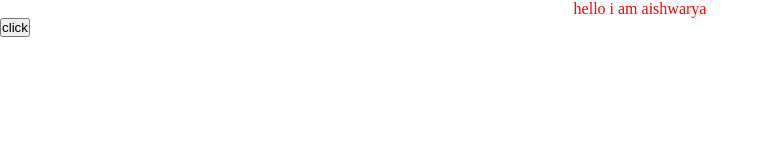
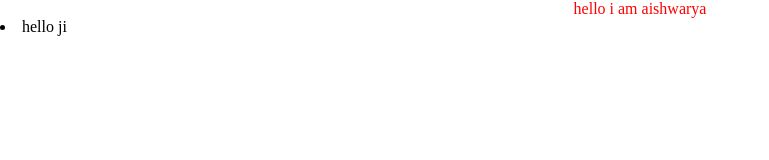
Before and after one commit to Aishwarya-kamati/local, a plain HTML site: page index.html in a window 1280 px wide. Shown: the whole page, without its empty margins (0-769 px from the left). Drawn offline with Linux system fonts and the light colour scheme.

```diff
--- a/index.html
+++ b/index.html
@@ -9,7 +9,7 @@
 <body>
     <div class="container">
         <p>hello i am aishwarya</p>
-        <button>click</button>
+        <li>hello ji</li>
     </div>
 </body>
 </html>
```
